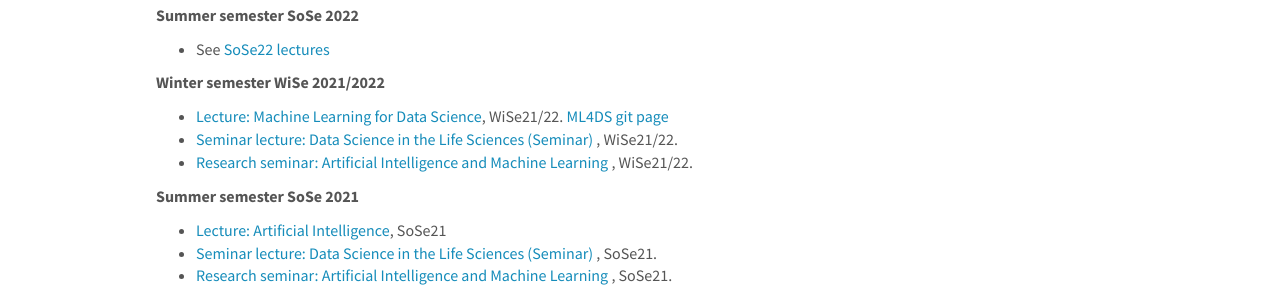
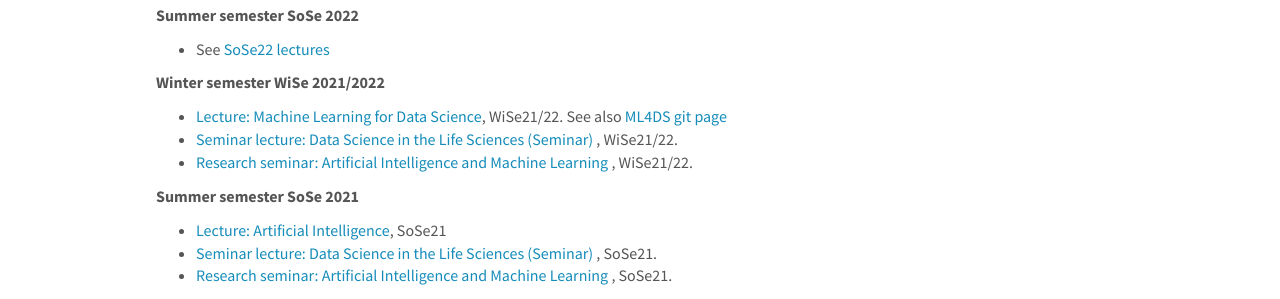
Before and after one commit to AIML-research/AIML-research.github.io, a Jekyll site: the page built from _pages/teaching.md, in a window 1280 px wide and 900 px high. Shown: the part 163-462 px from the top of the window. Built offline with Jekyll 4.4.1, drawn with Linux system fonts in a browser that asks for light colours; nearby versions of some CDN libraries.

Commit message:
Update teaching.md

```diff
--- a/_pages/teaching.md
+++ b/_pages/teaching.md
@@ -12,7 +12,7 @@ permalink: /teaching/
 - See <a href="https://www.mi.fu-berlin.de/en/inf/groups/ag-KIML/Teaching/SS22/index.html" target="new">SoSe22 lectures</a>
 
 <b> Winter semester WiSe 2021/2022 </b>
-- <a href="https://www.mi.fu-berlin.de/en/inf/groups/ag-KIML/Teaching/SS21/Kuenstliche-Intelligenz/index.html" target="new">Lecture: Machine Learning for Data Science</a>, WiSe21/22. <a href="https://github.com/AIML-research/ML4DS" target="_new">ML4DS git page </a>
+- <a href="https://www.mi.fu-berlin.de/en/inf/groups/ag-KIML/Teaching/SS21/Kuenstliche-Intelligenz/index.html" target="new">Lecture: Machine Learning for Data Science</a>, WiSe21/22. See also <a href="https://github.com/AIML-research/ML4DS" target="_new">ML4DS git page </a>
 - <a href ="https://www.mi.fu-berlin.de/en/inf/groups/ag-KIML/Teaching/SS21/Data-Science/index.html"> Seminar lecture: Data Science in the Life Sciences (Seminar) </a>, WiSe21/22.
 - <a href = "https://www.mi.fu-berlin.de/en/inf/groups/ag-KIML/Teaching/WS-21_22/Forschungsseminar/index.html"> Research seminar: Artificial Intelligence and Machine Learning </a>, WiSe21/22.
 
```
